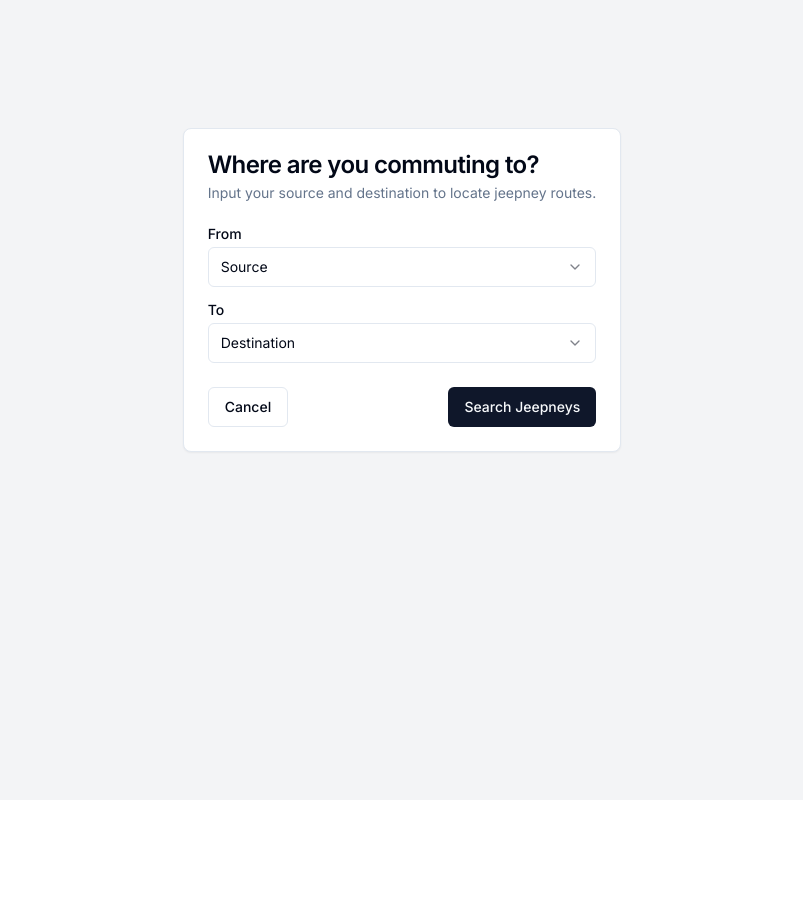
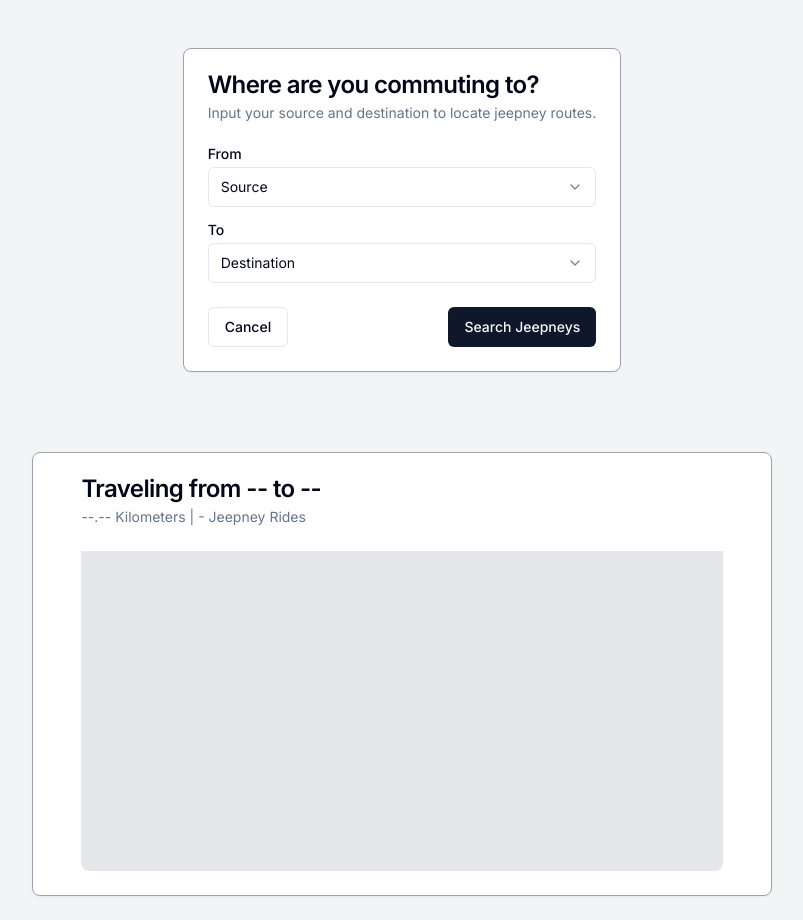
Before and after one commit to 10lite/davao-jeepney-guide, a Next.js app: page /travel in a window 1280 px wide. Shown: the whole page, without its empty margins (238-1041 px from the left). Before the commit the page ends 800 px from the top, so only its background shows below. Built offline with nearby package versions, Linux system fonts and the light colour scheme.

Commit message:
feat: Map Container init

```diff
--- /dev/null
+++ b/app/travel/components/map-container.tsx
@@ -0,0 +1,23 @@
+// Components
+import {
+  Card,
+  CardContent,
+  CardDescription,
+  CardFooter,
+  CardHeader,
+  CardTitle,
+} from "@/components/ui/card"
+
+export default function MapContainer() {
+  return (
+    <Card className="w-full sm:w-[60%] sm:p-6 border-gray-400">
+      <CardHeader className="sm:pt-0">
+        <CardTitle>Traveling from -- to --</CardTitle>
+        <CardDescription>--.-- Kilometers | - Jeepney Rides</CardDescription>
+      </CardHeader>
+      <CardContent className="p-0 sm:px-6">
+        <div className="h-[20rem] bg-gray-200 rounded-b-lg"></div>
+      </CardContent>
+    </Card>
+  )
+}
--- /dev/null
+++ b/app/travel/components/map.tsx
@@ -0,0 +1,6 @@
+export default function Map() {
+  return (
+    <>
+    </>
+  )
+}
--- a/app/travel/page.tsx
+++ b/app/travel/page.tsx
@@ -18,6 +18,7 @@ import {
   SelectValue,
   SelectGroup,
 } from "@/components/ui/select"
+import MapContainer from "./components/map-container"
 
 export default function Travel() {
   const JEEPNEY_STOPS: { value: string, label: string }[] = [
@@ -40,8 +41,8 @@ export default function Travel() {
   ]
 
   return (
-    <main className="flex min-h-screen flex-col items-center gap-8 sm:gap-[5rem] sm:pt-[10%] p-6 bg-gray-100">
-      <Card>
+    <main className="flex min-h-screen flex-col items-center gap-8 sm:gap-[5rem] sm:pt-12 p-6 bg-gray-100">
+      <Card className="border-gray-400">
         <CardHeader>
           <CardTitle>Where are you commuting to?</CardTitle>
           <CardDescription>Input your source and destination to locate jeepney routes.</CardDescription>
@@ -93,6 +94,7 @@ export default function Travel() {
           <Button>Search Jeepneys</Button>
         </CardFooter>
       </Card>
+      <MapContainer />
     </main>
   )
 }
```
